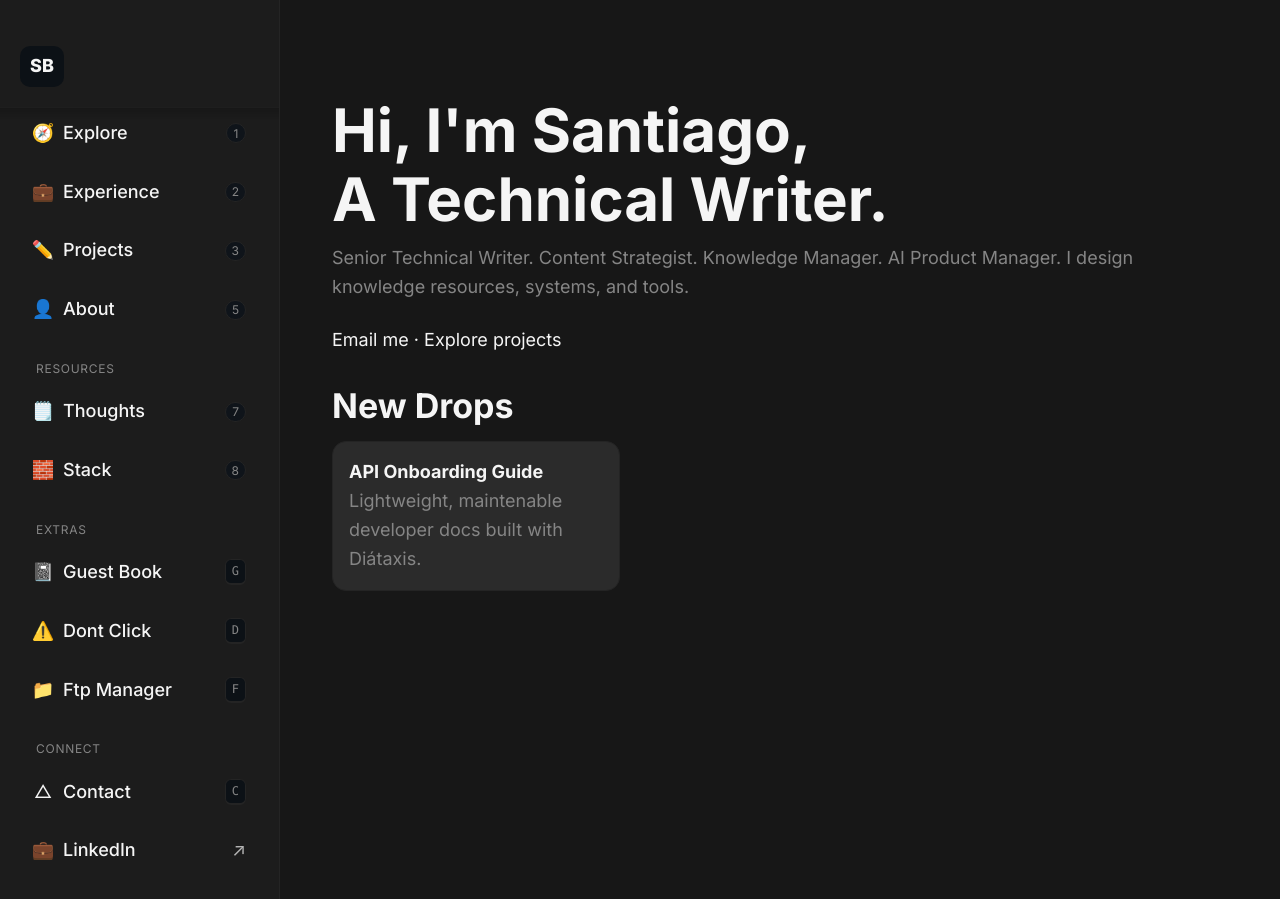
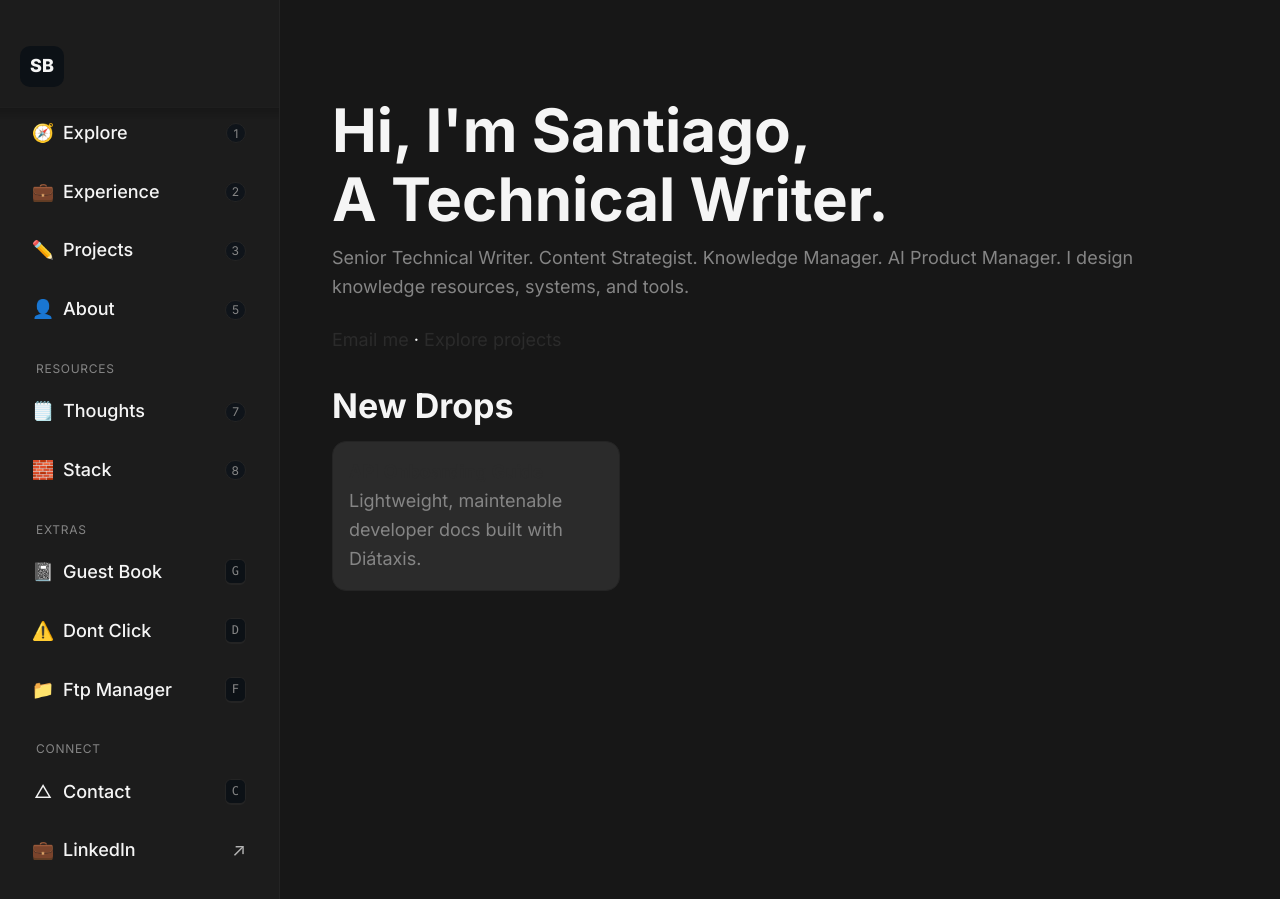
Before and after one commit to Sant720/portfolio, a Jekyll site: the page built from index.md, in a window 1280 px wide. Built offline with Jekyll 4.4.1, drawn with Linux system fonts in a browser that asks for light colours.

Commit message:
Update theme-playground.scss

```diff
--- a/assets/css/theme-playground.scss
+++ b/assets/css/theme-playground.scss
@@ -13,13 +13,13 @@
 :root {
   /* — Colors — */
   --bg: hsl(0, 0%, 9%);
+  --accent: hsl(0, 0%, 17%);         /* try your favorite hue here */
+  --accent-hover: hsl(0, 0%, 19%);
   --surface: hsl(0, 0%, 11%);
-  --surface-2: hsl(0, 0%, 17%);
+  --surface-2: var(--accent);
   --text: hsl(0, 0%, 96%);
   --text-dim: hsl(0, 0%, 52%);
   --border: hsl(0, 0%, 14%);
-  --accent: hsl(0, 0, 17%);         /* try your favorite hue here */
-  --accent-hover: hsl(0, 0, 19%);
   --focus: var(--accent);
 
   /* — Typography — */
```
